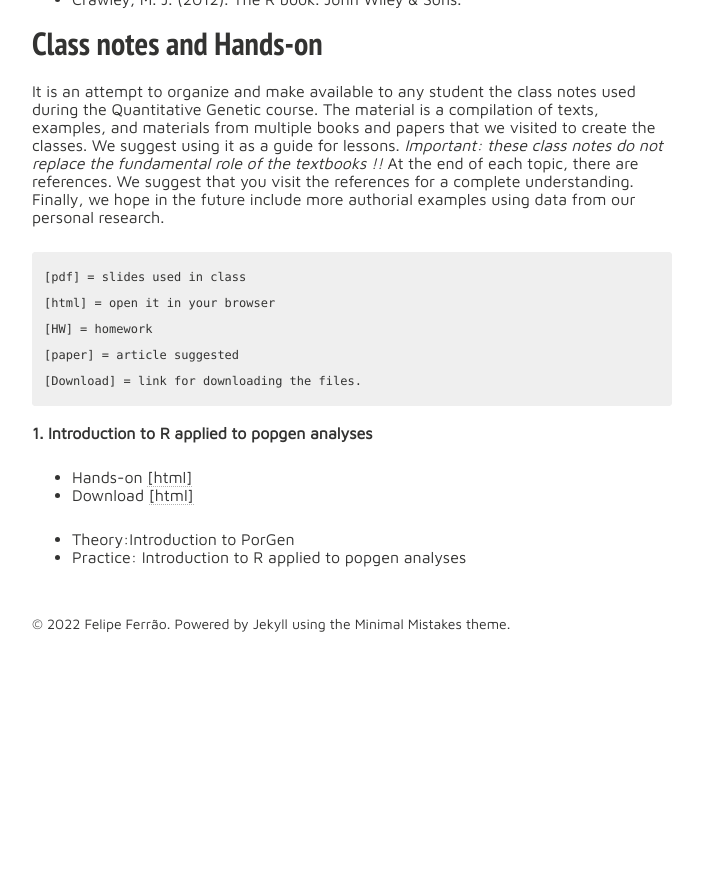
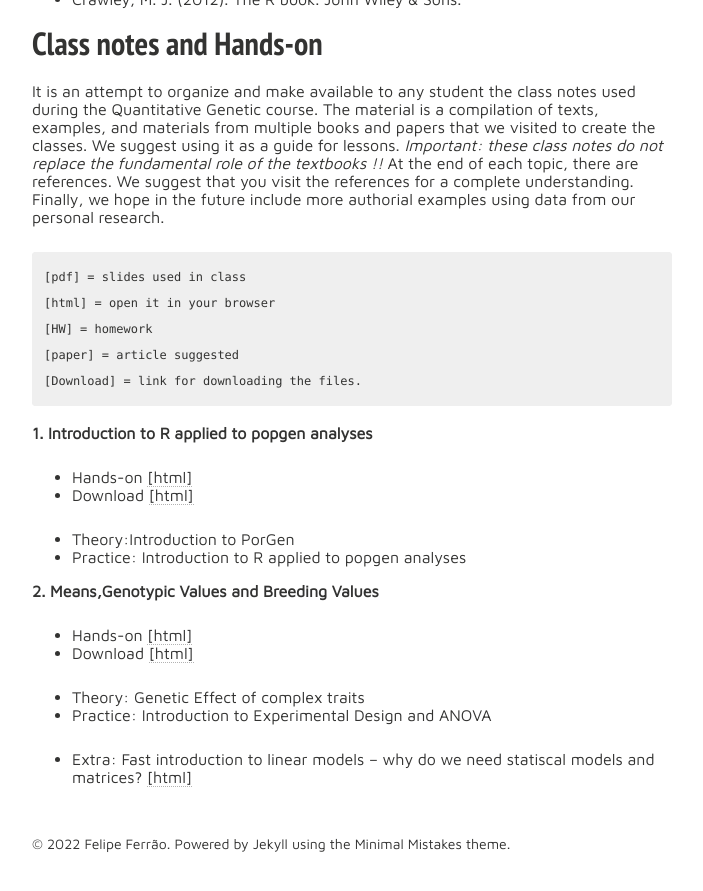
Before and after one commit to lfelipe-ferrao/lfelipe-ferrao.github.io, a Jekyll site: the page built from class/quantGenetic/index.md, in a window 1280 px wide and 900 px high, scrolled down 1627 px. Shown: the top 891 px of the window, without its empty margins (288-991 px from the left). Built offline with Jekyll 4.4.1, drawn with Linux system fonts in a browser that asks for light colours; nearby versions of some CDN libraries; our own code applies the rules of GitHub Pages for plain Markdown files; before the commit the page ends 2307 px from its top, so only the background shows below that.

Commit message:
Update index.md

```diff
--- a/class/quantGenetic/index.md
+++ b/class/quantGenetic/index.md
@@ -64,3 +64,13 @@ It is an attempt to organize and make available to any student the class notes u
 
 - Theory:Introduction to PorGen
 - Practice: Introduction to R applied to popgen analyses
+
+**2. Means,Genotypic Values and Breeding Values**
+
+- Hands-on [[html]](https://htmlpreview.github.io/?https://github.com/lfelipe-ferrao/lfelipe-ferrao.github.io/blob/master/class/quantGenetic/week2_2022.html)
+- Download [[html]](https://minhaskamal.github.io/DownGit/#/home?url=https://github.com/lfelipe-ferrao/lfelipe-ferrao.github.io/blob/master/class/quantGenetic/week3.html)
+
+- Theory: Genetic Effect of complex traits
+- Practice: Introduction to Experimental Design and ANOVA
+
+- Extra: Fast introduction to linear models -- why do we need statiscal models and matrices? [[html]](https://htmlpreview.github.io/?https://github.com/lfelipe-ferrao/lfelipe-ferrao.github.io/blob/master/class/quantGenetic/week2a_2022.html)
```
